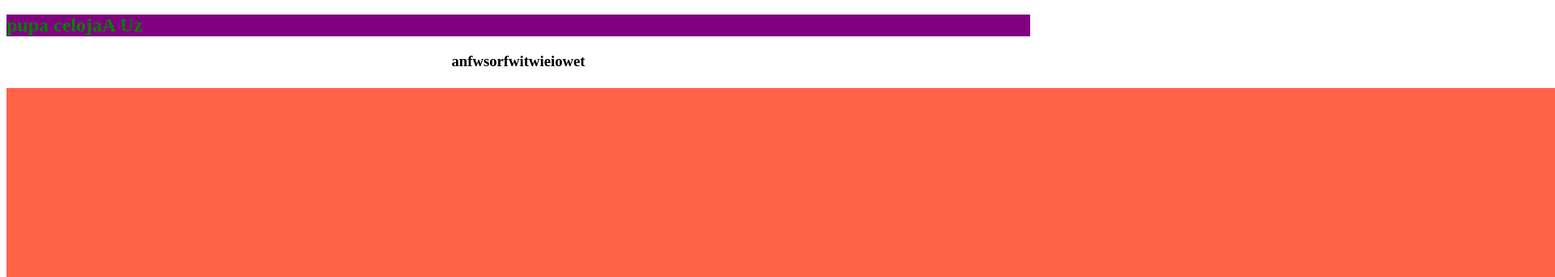
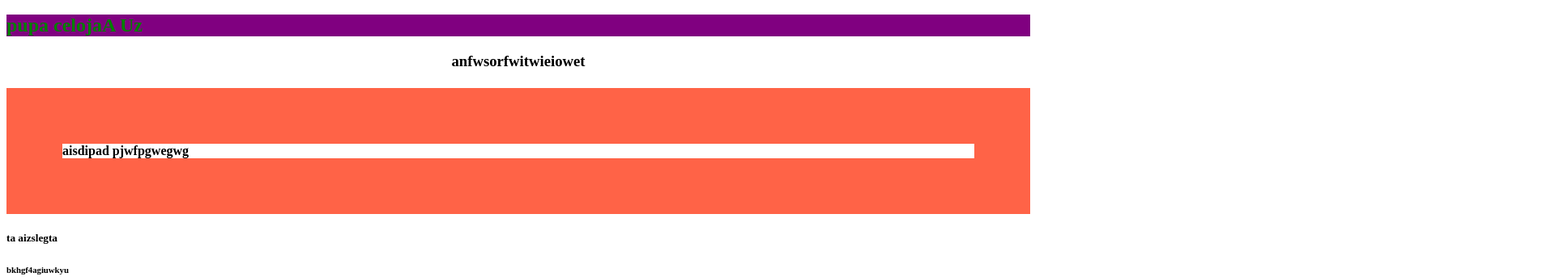
Before and after one commit to Badbuildercat/page.png, a plain HTML site: page index.html in a window 1280 px wide. Shown: the part 48-391 px from the top of the page at 81% size, 1920 px wide, since content can reach past the window. Drawn offline with Linux system fonts and the light colour scheme.

Commit message:
Update index.html

```diff
--- a/index.html
+++ b/index.html
@@ -9,7 +9,7 @@
 <h1 style="background-color:blue;">viena maza turlu</h1>
 <h2 style="color:green;background-color:purple;">pupa celojaA Uz</h2>
 <h3 style="text-align:center">anfwsorfwitwieiowet</h3>
-<h4 style="border:69420px solid Tomato;">aisdipad pjwfpgwegwg</h4>
+<h4 style="border:69px solid Tomato;">aisdipad pjwfpgwegwg</h4>
 <h5>ta aizslegta</h5>
 <h6>bkhgf4agiuwkyu</6>
 <h1>nu tu esi brivs</h1>
```
